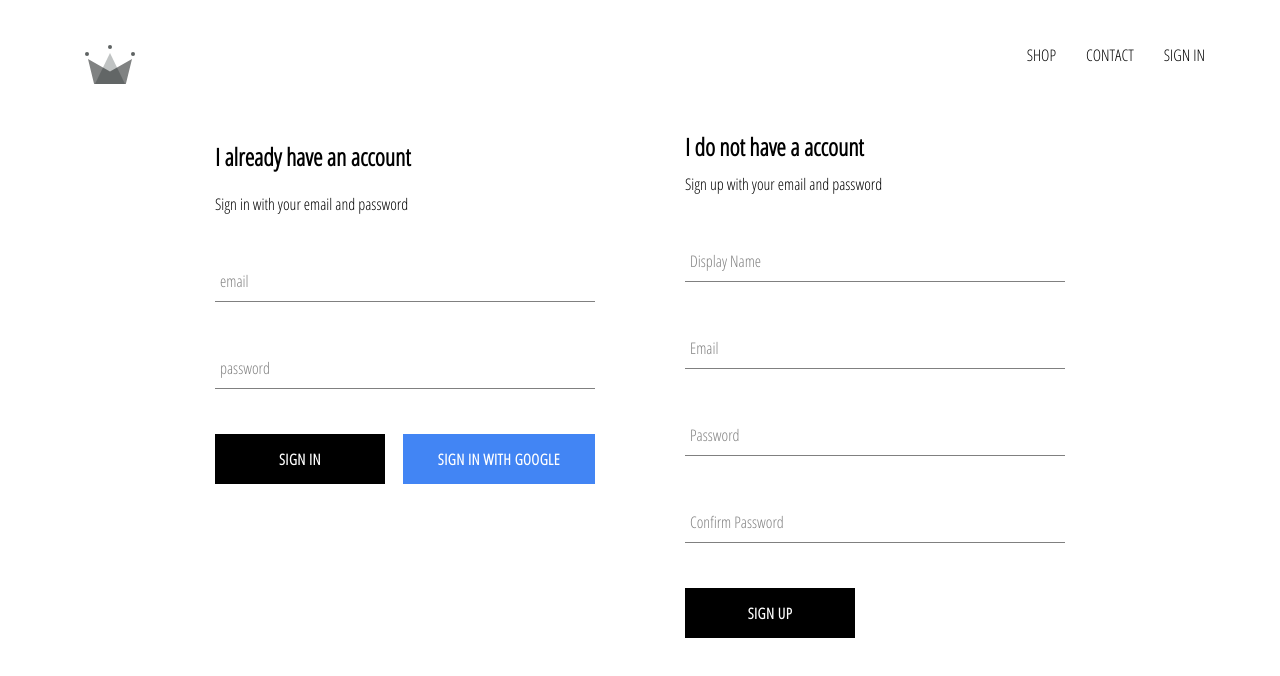
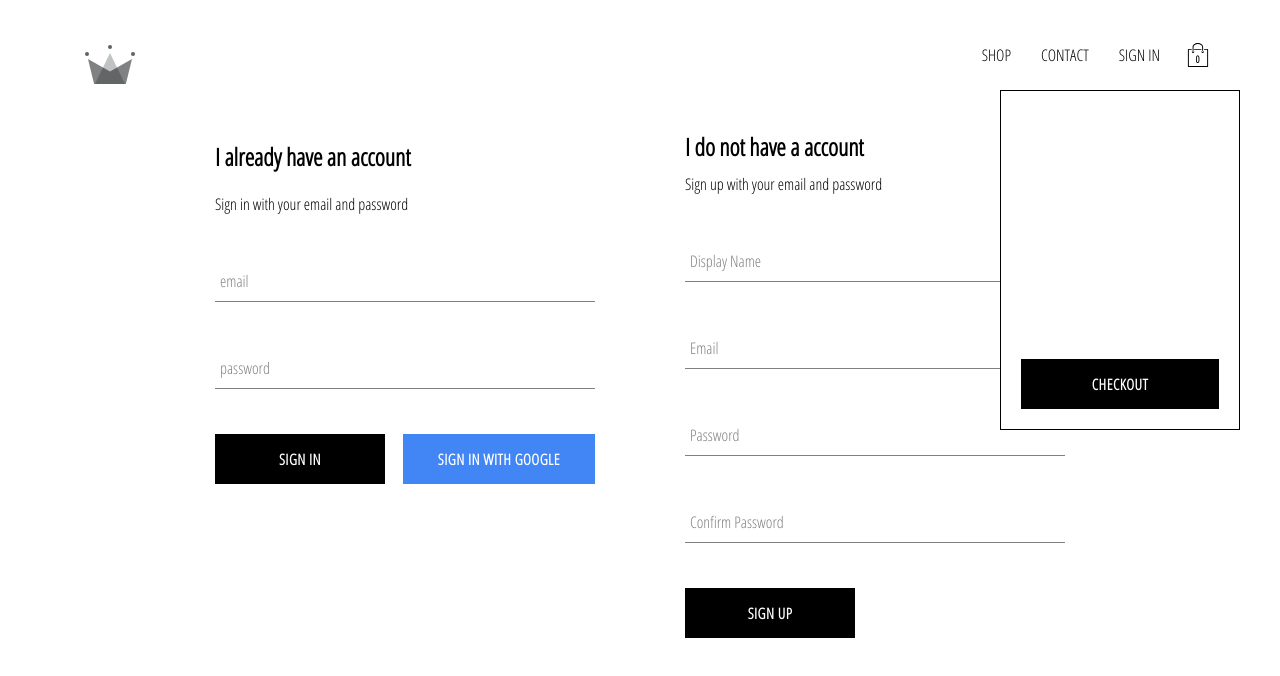
Before and after one commit to cassyblaise/crown-furniture, a React (Create React App) app: page /signin in a window 1280 px wide. Shown: the top 676 px of the page. Built offline with nearby package versions, Linux system fonts and the light colour scheme; no server answers.

Commit message:
added a checkout button

```diff
--- /dev/null
+++ b/src/components/cart-dropdown/cart-dropdown.js
@@ -0,0 +1,15 @@
+import React from 'react';
+
+import CustomButton from '../custom-button/custom-button';
+
+import './cart-dropdown.styles.scss';
+
+const CartDropdown = () => (
+    <div className='cart-dropdown'>
+        <div className="cart-item" />
+        <CustomButton>CHECKOUT</CustomButton>
+    </div>
+
+);
+
+export default CartDropdown;
--- /dev/null
+++ b/src/components/cart-dropdown/cart-dropdown.styles.scss
@@ -0,0 +1,24 @@
+.cart-dropdown {
+  position: absolute;
+  width: 240px;
+  height: 340px;
+  display: flex;
+  flex-direction: column;
+  padding: 20px;
+  border: 1px solid black;
+  background-color: white;
+  top: 90px;
+  right: 40px;
+  z-index: 5;
+
+  .cart-items {
+    height: 240px;
+    display: flex;
+    flex-direction: column;
+    overflow: scroll;
+  }
+
+  button {
+    margin-top: auto;
+  }
+}
--- /dev/null
+++ b/src/components/cart-icon/cart-icon.js
@@ -0,0 +1,14 @@
+import React from 'react';
+
+import { ReactComponent as ShoppingIcon } from '../../assets/shopping-bag.svg';
+
+import './cart-icon.styles.scss';
+
+const CartIcon = () => (
+    <div className="cart-icon">
+       <ShoppingIcon className="shopping-icon"/>
+       <span className="item-count">0</span>
+    </div>
+);
+
+export default CartIcon;
--- /dev/null
+++ b/src/components/cart-icon/cart-icon.styles.scss
@@ -0,0 +1,21 @@
+.cart-icon {
+  width: 45px;
+  height: 45px;
+  position: relative;
+  display: flex;
+  align-items: center;
+  justify-content: center;
+  cursor: pointer;
+
+  .shopping-icon {
+    width: 24px;
+    height: 24px;
+  }
+
+  .item-count {
+    position: absolute;
+    font-size: 10px;
+    font-weight: bold;
+    bottom: 12px;
+  }
+}
--- a/src/components/header/header.js
+++ b/src/components/header/header.js
@@ -1,8 +1,11 @@
 import React from 'react';
 import { Link } from 'react-router-dom';
 import { connect } from 'react-redux';
+
 import { ReactComponent as Logo } from '../../assets/crown.svg';
 import { auth } from '../../firebase/firebase.utils';
+import CartIcon from '../cart-icon/cart-icon';
+import CartDropdown from '../cart-dropdown/cart-dropdown';
 
 import './header.styles.scss';
 
@@ -27,7 +30,9 @@
               SIGN IN
             </Link>
           )}
+          <CartIcon />
        </div>
+       <CartDropdown />
     </div>
 );
 
```
Also changed, not shown: src/assets/shopping-bag.svg (added).
